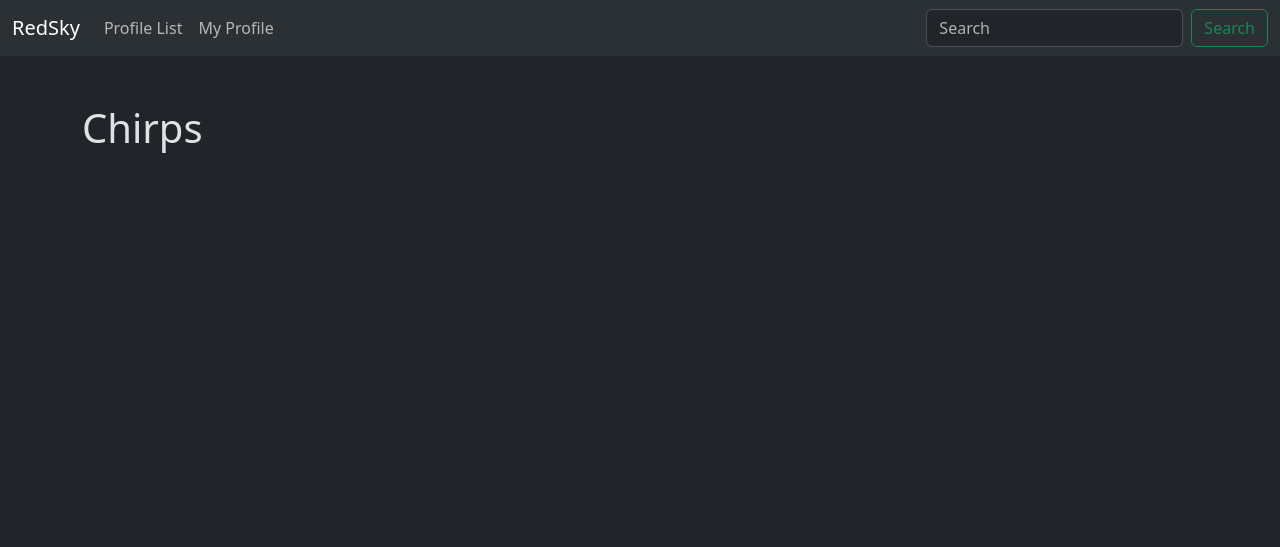
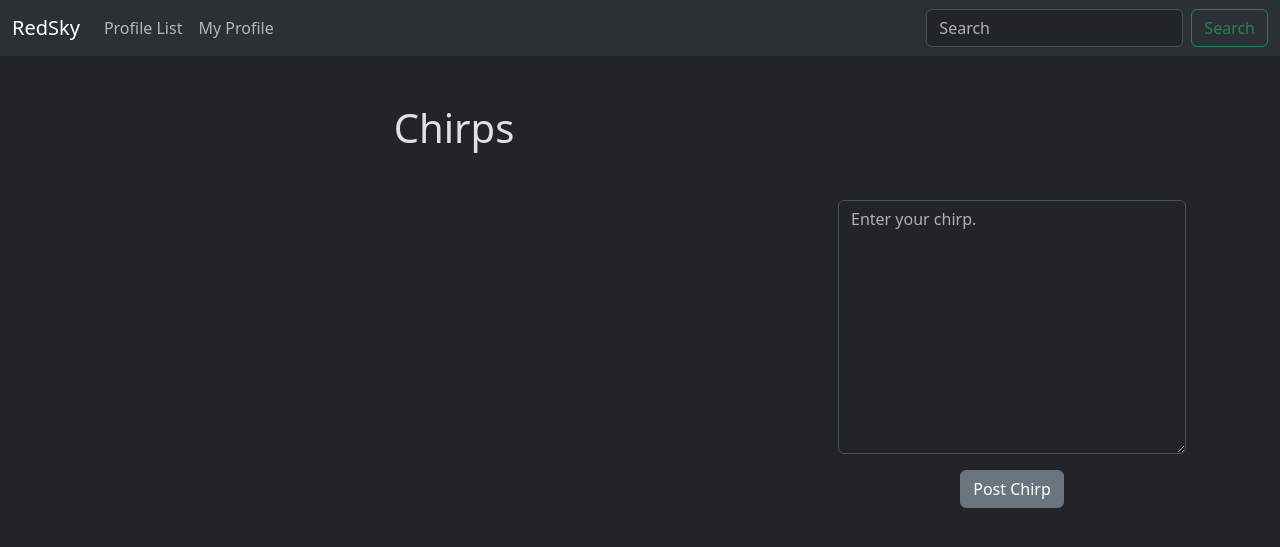
Before and after one commit to adesmarais944/redsky, a Django app: page / in a window 1280 px wide. Shown: the top 547 px of the page. Run offline with Django 5.2, Linux system fonts and the light colour scheme; the visitor is signed in with stand-in values (Sample User, id 1); data that the repository does not hold is empty.

Commit message:
added feature to post chirps

```diff
--- /dev/null
+++ b/social/redsky/forms.py
@@ -0,0 +1,17 @@
+from django import forms
+from .models import Chirp
+
+class ChirpForm(forms.ModelForm):
+    body = forms.CharField(required=True,
+        widget=forms.widgets.Textarea(
+            attrs={
+                "placeholder": "Enter your chirp.",
+                "class":"form-control",
+            }
+        ),
+        label="",
+    )
+
+    class Meta:
+        model = Chirp
+        exclude = ("user",)
--- a/social/redsky/templates/home.html
+++ b/social/redsky/templates/home.html
@@ -1,12 +1,28 @@
 {% extends 'base.html' %}
 {% block content %}
+<div class="container text-center">
+	<div class="row">
+		<div class="col-8">
 			<h1>Chirps</h1>
-
+			</br>
 			{% for chirp in chirps %}
 			    <div class="alert alert-dark" role="alert">
-            {{ chirp }}
+				    {{ chirp.body }}</br>
+                    <small class="text-muted">
+                        {{ chirp.created_at }} by @{{ chirp.user.username }}
+                    </small>
 			    </div>
 			    </br></br>
 			{% endfor %}
-
+		</div>
+		<div class="col-4">
+			</br></br></br></br>
+			{% if form %}
+			<form method="POST">
+				{% csrf_token %}
+				{{ form.as_p }}
+				<button type="submit" class="btn btn-secondary">Post Chirp</button>
+			</form>
+			{% endif %}
+		</div>
 {% endblock %}
--- a/social/redsky/templates/profile.html
+++ b/social/redsky/templates/profile.html
@@ -9,7 +9,10 @@
                 {% if chirps %}
                     {% for chirp in chirps %}
                     <div class="alert alert-dark" role="alert">
-                        {{ chirp }}
+                        {{ chirp.body }}</br>
+                        <small class="text-muted">
+                            {{ chirp.created_at }} by @{{ chirp.user.username }}
+                        </small>
                     </div>
                     </br></br>
                     {% endfor %}
--- a/social/redsky/views.py
+++ b/social/redsky/views.py
@@ -1,11 +1,23 @@
 from django.shortcuts import render, redirect
 from django.contrib import messages
 from .models import Profile, Chirp
+from .forms import ChirpForm
 
 def home(request):
     if request.user.is_authenticated:
+        form = ChirpForm(request.POST or None)
+        if request.method == "POST":
+            if form.is_valid():
+                chirp = form.save(commit=False)
+                chirp.user = request.user
+                chirp.save()
+                messages.success(request, ('Your chirp has been posted.'))
+                return redirect ('home')
         chirps = Chirp.objects.all().order_by("-created_at")
-    return render(request, 'home.html', {"chirps":chirps})
+        return render(request, 'home.html', {"chirps":chirps, "form":form})
+    else:
+        chirps = Chirp.objects.all().order_by("-created_at")
+        return render(request, 'home.html', {"chirps":chirps})
 
 def profile_list(request):
     if request.user.is_authenticated:
```
Lines whose indentation alone changed are shown as unchanged.
